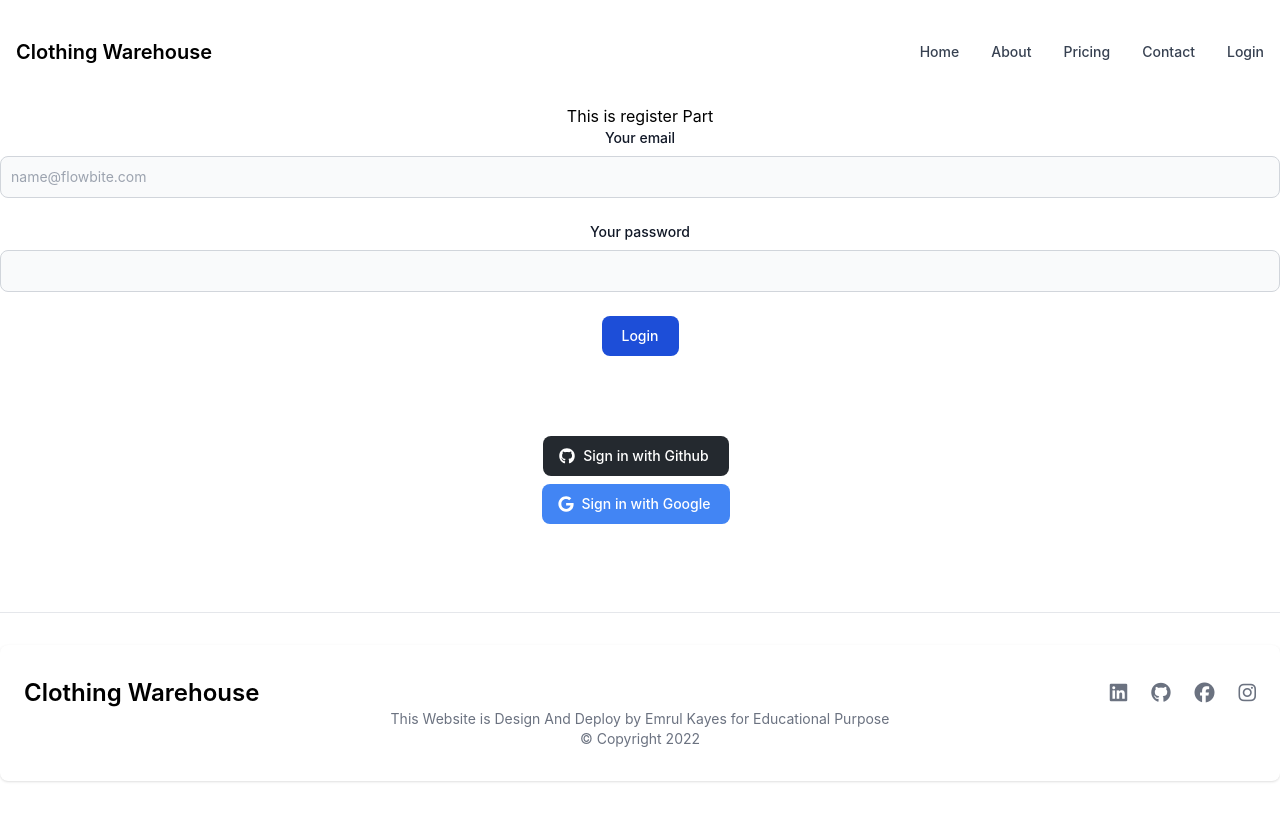
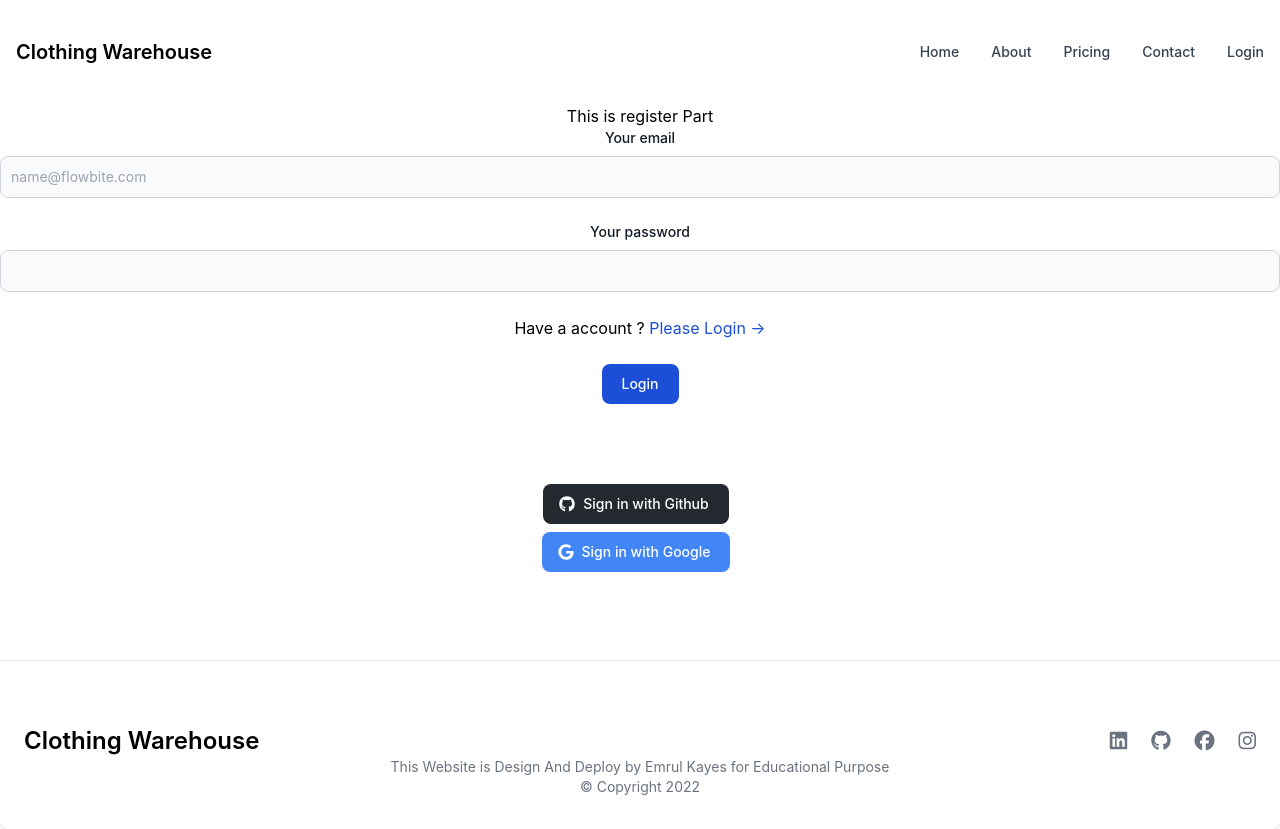
Before and after one commit to its-kayes/warehouse-client, a React (Create React App) app: page /register in a window 1280 px wide. Before the commit the page ends 800 px from the top, so only its background shows below. Built offline with nearby package versions, Linux system fonts and the light colour scheme; no server answers.

Commit message:
Login/register route change

```diff
--- a/src/components/GetIn/Login.js
+++ b/src/components/GetIn/Login.js
@@ -1,6 +1,6 @@
 import React from 'react';
 import { useSignInWithEmailAndPassword } from 'react-firebase-hooks/auth';
-import { useNavigate } from 'react-router-dom';
+import { Link, useNavigate } from 'react-router-dom';
 import auth from '../../firebase.init';
 import Social from '../Social/Social';
 
@@ -38,9 +38,11 @@ const Login = () => {
                         <label htmlFor="password" className="block mb-2 text-sm font-medium text-gray-900 dark:text-gray-300">Your password</label>
                         <input type="password" name="password" id="password" className="bg-gray-50 border border-gray-300 text-gray-900 text-sm rounded-lg focus:ring-blue-500 focus:border-blue-500 block w-full p-2.5 dark:bg-gray-700 dark:border-gray-600 dark:placeholder-gray-400 dark:text-white dark:focus:ring-blue-500 dark:focus:border-blue-500" required="" />
                     </div>
+                    <p className='mb-6'>New to on it? <Link to="/register"> <span className=' text-blue-700'>Please Register -{">"}</span> </Link> </p>
                     {/* <button type="submit" >Login </button> */}
                     <input type="submit" value="Login" className="text-white bg-blue-700 hover:bg-blue-800 focus:ring-4 focus:outline-none focus:ring-blue-300 font-medium rounded-lg text-sm w-full sm:w-auto px-5 py-2.5 text-center dark:bg-blue-600 dark:hover:bg-blue-700 dark:focus:ring-blue-800" />
                 </form>
+
 
             </div>
             <Social> </Social>
--- a/src/components/GetIn/Register.js
+++ b/src/components/GetIn/Register.js
@@ -1,6 +1,7 @@
 import { async } from '@firebase/util';
 import React from 'react';
 import {useCreateUserWithEmailAndPassword, createUserWithEmailAndPassword} from 'react-firebase-hooks/auth'
+import { Link } from 'react-router-dom';
 import auth from '../../firebase.init';
 import Social from '../Social/Social';
 const Register = () => {
@@ -36,6 +37,7 @@ const Register = () => {
                         <label htmlFor="password" className="block mb-2 text-sm font-medium text-gray-900 dark:text-gray-300">Your password</label>
                         <input type="password" name="password" id="password" className="bg-gray-50 border border-gray-300 text-gray-900 text-sm rounded-lg focus:ring-blue-500 focus:border-blue-500 block w-full p-2.5 dark:bg-gray-700 dark:border-gray-600 dark:placeholder-gray-400 dark:text-white dark:focus:ring-blue-500 dark:focus:border-blue-500" required="" />
                     </div>
+                    <p className='mb-6'>Have a account ? <Link to="/login"> <span className=' text-blue-700'>Please Login -{">"}</span> </Link> </p>
                     {/* <button type="submit" >Login </button> */}
                     <input type="submit" value="Login" className="text-white bg-blue-700 hover:bg-blue-800 focus:ring-4 focus:outline-none focus:ring-blue-300 font-medium rounded-lg text-sm w-full sm:w-auto px-5 py-2.5 text-center dark:bg-blue-600 dark:hover:bg-blue-700 dark:focus:ring-blue-800" />
                 </form>
```
